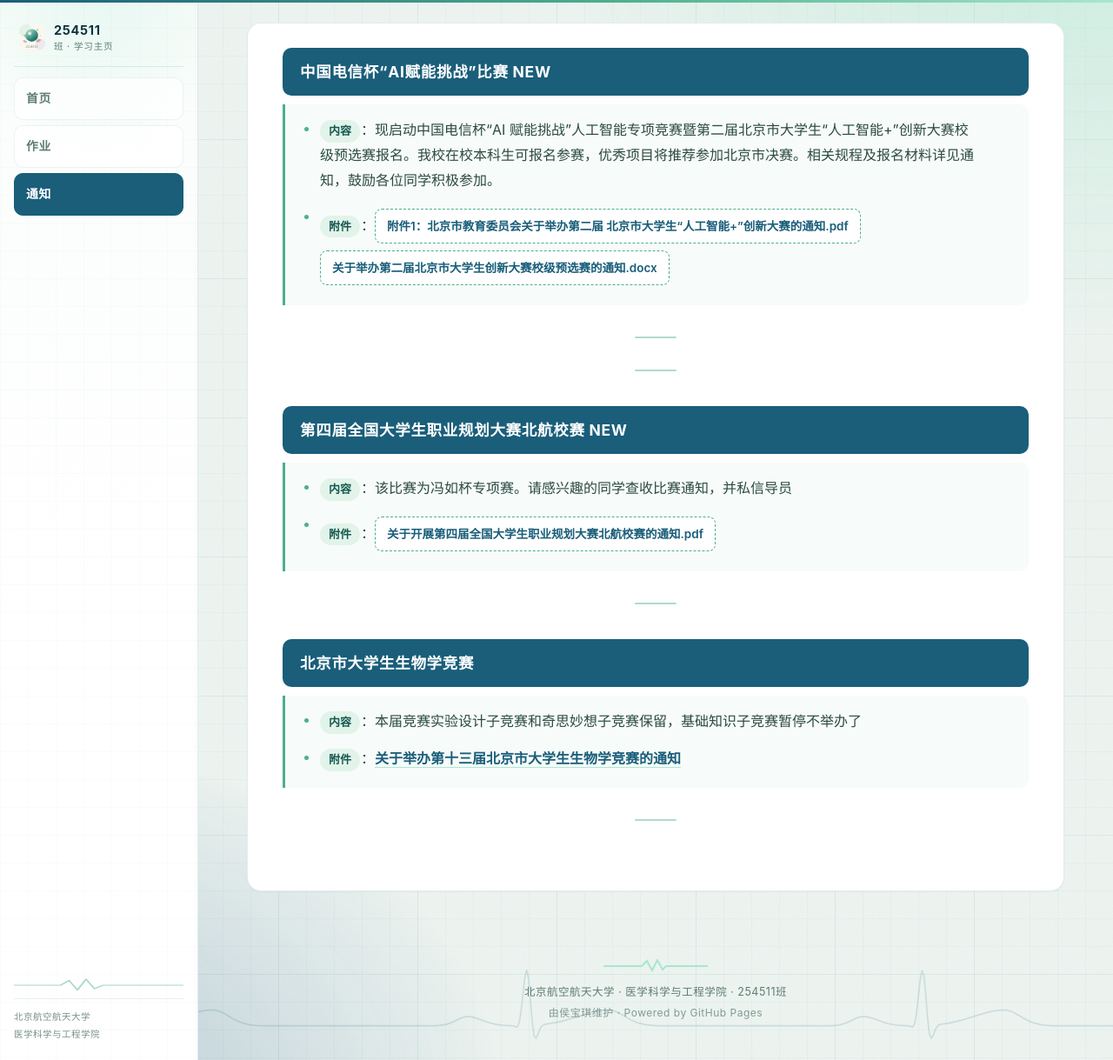
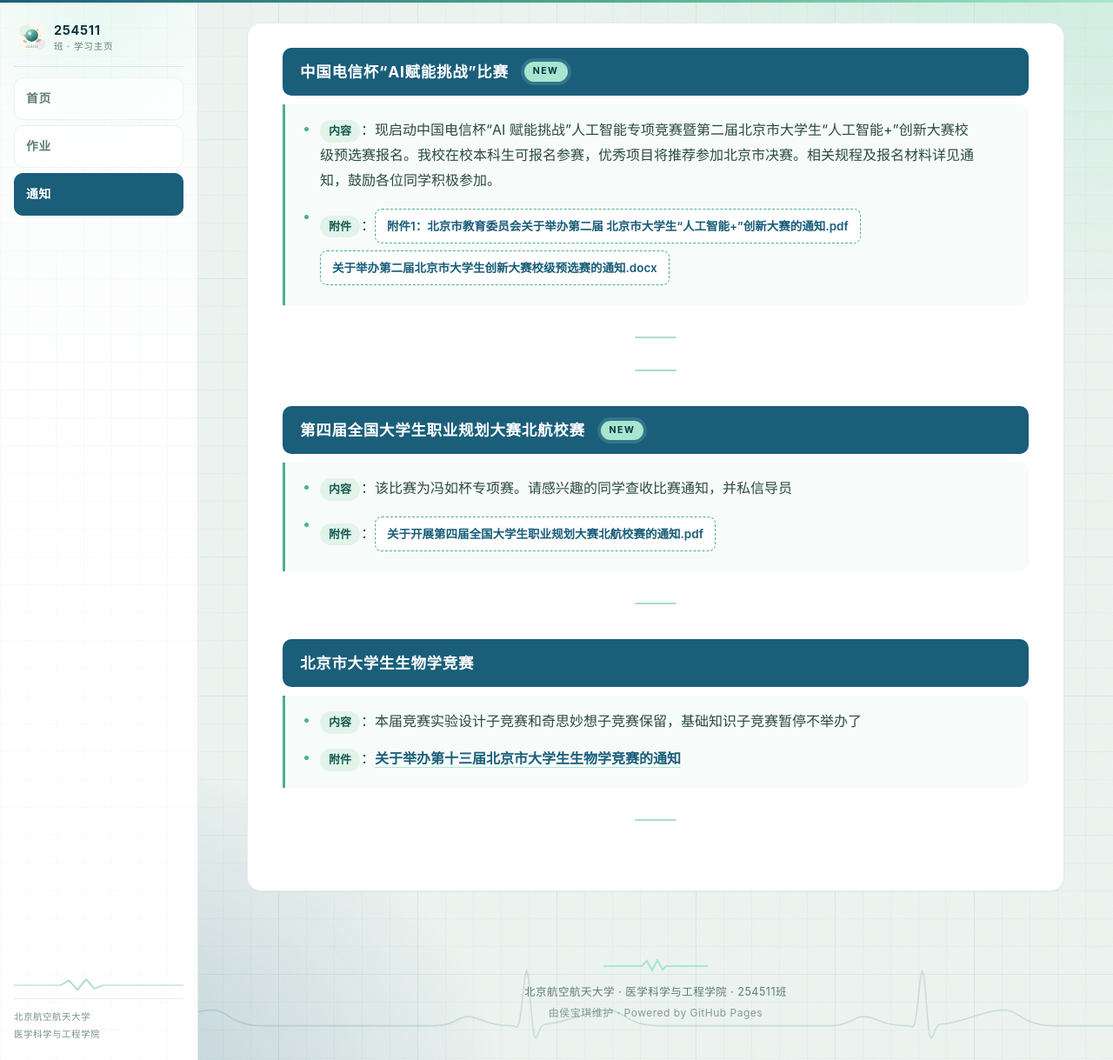
Before and after one commit to BertAGT/254511-Notifications, a Jekyll site: the page built from notices.md, in a window 1280 px wide and 1219 px high. Shown: the whole window at 87% size. Built offline with Jekyll 4.4.1, drawn with Linux system fonts in a browser that asks for light colours.

```diff
--- a/notices.md
+++ b/notices.md
@@ -4,7 +4,7 @@ title: 学习通知
 nav: notices
 ---
 
-# 📢 中国电信杯“AI赋能挑战”比赛 NEW
+# 📢 中国电信杯“AI赋能挑战”比赛 **NEW**
 - **内容**：现启动中国电信杯“AI 赋能挑战”人工智能专项竞赛暨第二届北京市大学生“人工智能+”创新大赛校级预选赛报名。我校在校本科生可报名参赛，优秀项目将推荐参加北京市决赛。相关规程及报名材料详见通知，鼓励各位同学积极参加。
 - **附件**：[附件1：北京市教育委员会关于举办第二届 北京市大学生“人工智能+”创新大赛的通知.pdf](https://github.com/user-attachments/files/34470584/1.%2B.pdf)[关于举办第二届北京市大学生创新大赛校级预选赛的通知.docx](https://github.com/user-attachments/files/34470587/default.docx)
 
@@ -12,7 +12,7 @@ nav: notices
 
 ---
 
-# 📢 第四届全国大学生职业规划大赛北航校赛 NEW
+# 📢 第四届全国大学生职业规划大赛北航校赛 **NEW**
 - **内容**：该比赛为冯如杯专项赛。请感兴趣的同学查收比赛通知，并私信导员
 - **附件**：[关于开展第四届全国大学生职业规划大赛北航校赛的通知.pdf](https://github.com/user-attachments/files/34458853/default.pdf)
 
```
